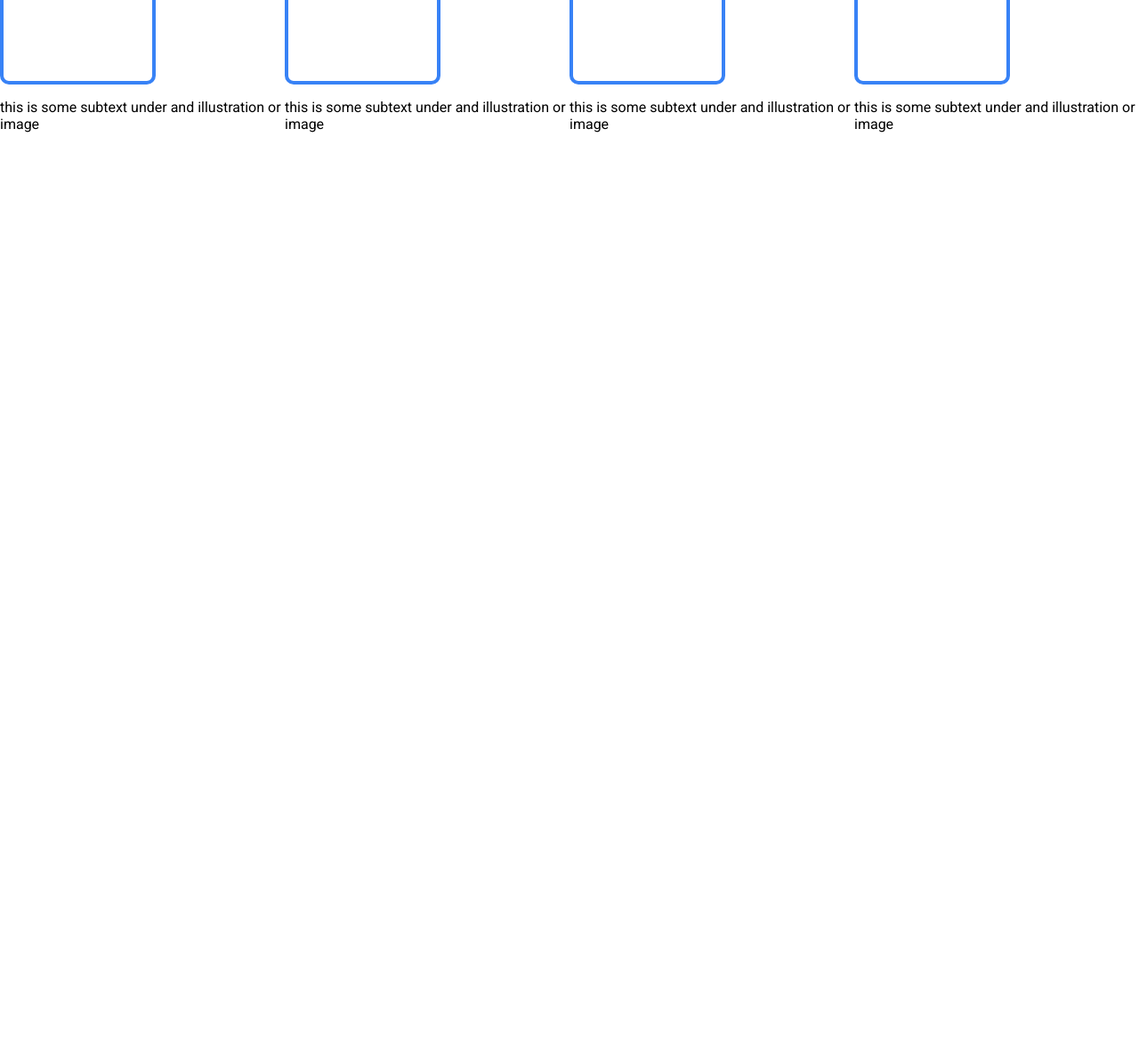
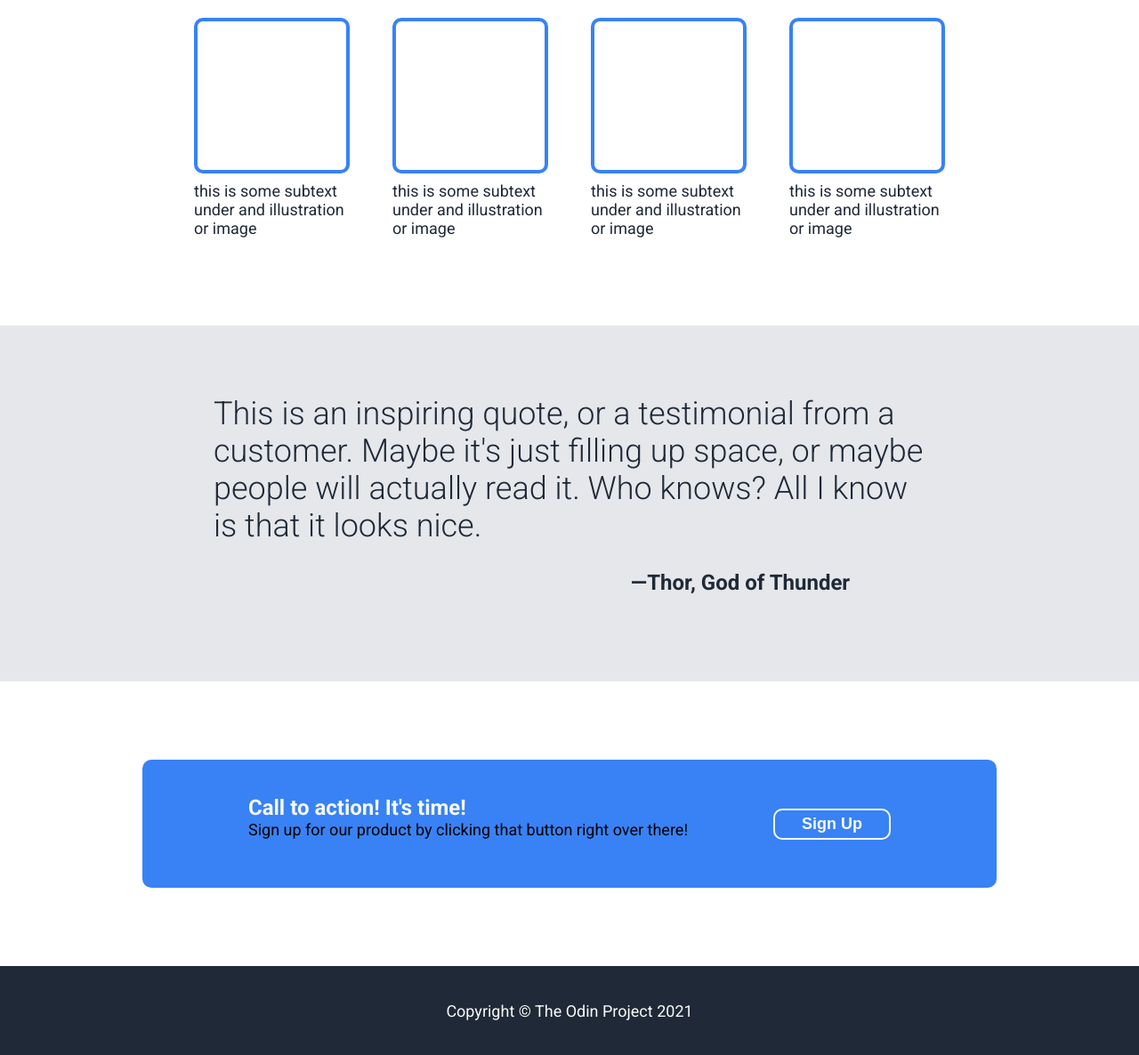
Before and after one commit to r333z/top-project-landing-page, a plain HTML site: page index.html in a window 1280 px wide. Shown: the part 654-1840 px from the top of the page at 89% size. Before the commit the page ends 920 px from the top, so only its background shows below. Drawn offline with Linux system fonts and the light colour scheme.

Commit message:
Landing page HTML and CSS completed Fine-tuned coloring, font, font-weight, spacing, and alignment throughout the entire landing page

```diff
--- a/index.html
+++ b/index.html
@@ -76,4 +76,34 @@
                 </div>
             </div>
         </section>
+        <section>
+            <div class="third-container">
+                <blockquote class="thor-quote">
+                    <p class="quote-text">This is an inspiring quote, or a testimonial from a customer. Maybe it's just filling
+                    up space, or maybe people will actually read it. Who knows? All I know is that it
+                    looks nice.</p>
+                    <p class="quote-author">—Thor, God of Thunder</p>
+                </blockquote>
+            </div>
+        </section>
+        <section>
+            <div class="fourth-container">
+                <div class="blue-container">
+                    <div class="cta-left">
+                    <p class="cta-itstime">
+                        Call to action! It's time!</p>
+                    <p class="cta-subtext">
+                        Sign up for our product by clicking that button right over there!</p>
+                    </div>
+                    <div class="cta-right">
+                        <button class="sign-up-2">Sign Up</button>
+                    </div>
+                </div>
+            </div>
+        </section>
     </main>
+    <footer>
+        <div class="footer">
+            <p>Copyright &copy; The Odin Project 2021</p>
+        </div>
+    </footer>
--- a/style.css
+++ b/style.css
@@ -15,7 +15,7 @@ body {
     display: flex;
     justify-content: center;
     width: auto;
-    height: 460px;
+    height: 560px;
 }
 
 .hero-main-text {
@@ -105,7 +105,11 @@ a {
 
 .container-subtext-group {
     display: flex;
+    gap: 3em;
+    justify-content: center;
     flex-wrap: no-wrap;
+    margin: 0;
+    padding: 0;
 
 }
 
@@ -125,6 +129,101 @@ a {
 }
 
 .subtext {
+    font-size: 18px;
+    width: 175px;
+    color: #1F2937;
     display: flex;
-    align-items: flex-end;
+    justify-content: center;
+    margin-top: -0.5em;
 }
+
+/* THIRD SECTION */
+
+.third-container {
+    background: #E5E7EB;
+    display: flex;
+    justify-content: center;
+    align-items: center;
+    width: auto;
+    height: 400px;
+}
+
+.thor-quote {
+    display: flex;
+    width: 810px;
+    flex-direction: column;
+    justify-content: center;
+    align-items: center;
+}
+
+.quote-text {
+    font-size: 36px;
+    color: #1F2937;
+    font-weight: 300;
+    margin: 5px;
+}
+
+.quote-author {
+    color: #1F2937;
+    display: flex;
+    font-weight: 700;
+    font-size: 24px;
+    margin-left: 4in;
+}
+
+/* FOURTH SECTION */
+
+.fourth-container {
+    display: flex;
+    justify-content: center;
+    align-items: center;
+    width: auto;
+    height: 320px;
+}
+
+.blue-container {
+    background: #3882F6;
+    display: flex;
+    justify-content: center;
+    width: 10in;
+    height: 1.5in;
+    margin: 4em;
+    border-radius: 10px;
+}
+
+.cta-itstime {
+    color: #F9FAF8;
+    font-size: 24px;
+    font-weight: 700;
+    margin: 40px 20px -18px 0;
+}
+
+.cta-subtext {
+    font-size: 18px;
+}
+
+.cta-right {
+    display: flex;
+    flex-direction: column;
+    justify-content: center;
+    margin-left: 1in;
+}
+
+.sign-up-2 {
+    color: #F9FAF8;
+    background: #3882F6;
+    border: 2px #F9FAF8 solid;
+}
+
+/* FOOTER */
+
+.footer {
+    display: flex;
+    justify-content: center;
+    align-items: center;
+    font-size: 18px;
+    color: #F9FAF8;
+    background: #1F2937;
+    width: auto;
+    height: 100px;
+}
```
